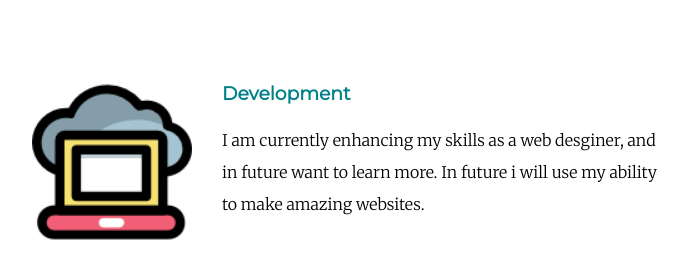
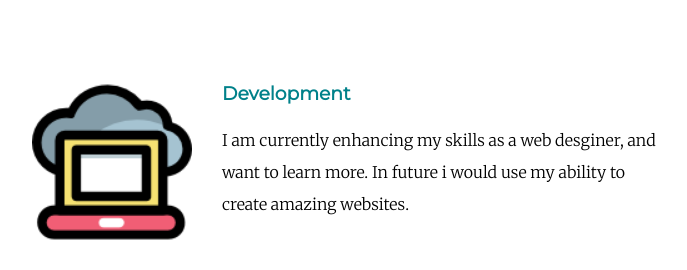
Before and after one commit to Taniya2002/My-site, a plain HTML site: page index.html in a window 1280 px wide. Shown: the part 1400-1670 px from the top of the page, without its empty margins (288-975 px from the left). Drawn offline with Linux system fonts and the light colour scheme.

Commit message:
Update index.html

```diff
--- a/index.html
+++ b/index.html
@@ -27,7 +27,7 @@
         <div class="skill-row">
           <img class="skill-1" src="images/ui.png" alt="laptop">
           <h3>Development</h3>
-          <p>I am currently enhancing my skills as a web desginer, and in future want to learn more. In future i will use my ability to make amazing websites.</p>
+          <p>I am currently enhancing my skills as a web desginer, and  want to learn more. In future i would use my ability to create amazing websites.</p>
         </div>
         <div class="skill-row">
           <img class="skill-2" src="images/art.png" alt="Pencil">
```
